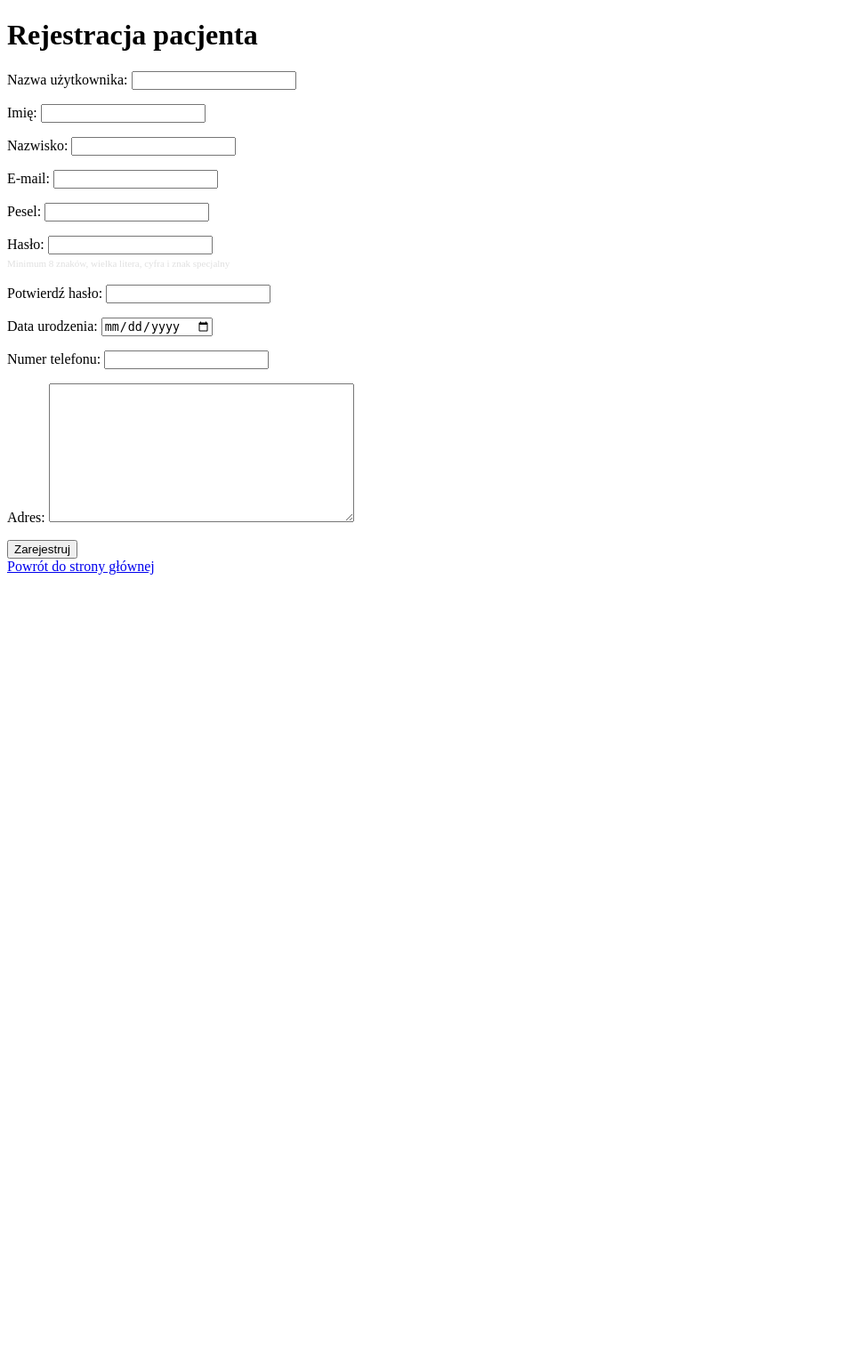
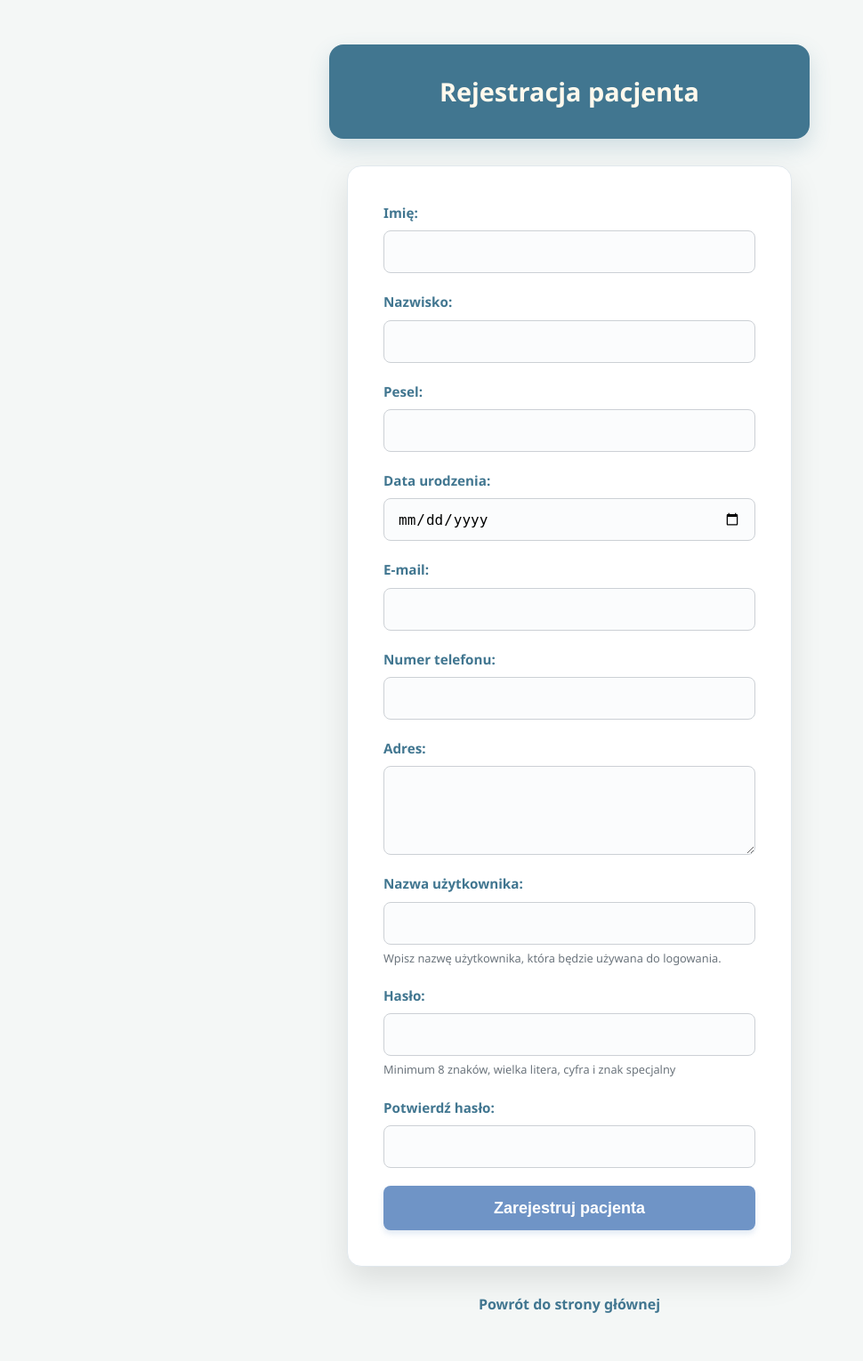
Before and after one commit to infoshareacademy/jpyzdr9-get_doctor_django, a Django app: page /patients_registration/register/ in a window 1280 px wide. Shown: the whole page at 89% size, without its empty margins (0-970 px from the left). Before the commit the page ends 646 px from the top, so only its background shows below. Run offline with Django 5.2, Linux system fonts and the light colour scheme.

Commit message:
template changes

```diff
--- a/patients_registration/forms.py
+++ b/patients_registration/forms.py
@@ -11,6 +11,14 @@ User = get_user_model()
 
 
 class PatientRegistrationForm(forms.ModelForm):
+    pesel = PLPESELField(label='PESEL')
+    first_name = forms.CharField(label='Imię', max_length=150)
+    last_name = forms.CharField(label='Nazwisko', max_length=150)
+    date_of_birth = forms.DateField(
+        label='Data urodzenia',
+        widget=forms.DateInput(attrs={'type': 'date'}),
+    )
+
     password1 = forms.CharField(
         label='Hasło',
         widget=forms.PasswordInput,
@@ -20,42 +28,35 @@ class PatientRegistrationForm(forms.ModelForm):
         label='Potwierdź hasło',
         widget=forms.PasswordInput
     )
-    pesel = PLPESELField(label='PESEL')
-    first_name = forms.CharField(label='Imię', max_length=150)
-    last_name = forms.CharField(label='Nazwisko', max_length=150)
-    date_of_birth = forms.DateField(
-        label='Data urodzenia',
-        widget=forms.DateInput(attrs={'type': 'date'}),
-    )
 
     class Meta:
         model = User
         fields = [
-            'username',
             'first_name',
             'last_name',
+            'pesel',
+            'date_of_birth',
             'email',
-            'pesel',
+            'phone_number',
+            'address',
+            'username',
             'password1',
             'password2',
-            'date_of_birth',
-            'phone_number',
-            'address',
         ]
 
         labels = {
-            'username': 'Nazwa użytkownika',
             'first_name': 'Imię',
             'last_name': 'Nazwisko',
             'pesel': 'PESEL',
             'date_of_birth': 'Data urodzenia',
+            'email': 'E-mail',
+            'phone_number': 'Numer telefonu',
             'address': 'Adres',
-            'phone_number': 'Numer telefonu',
-            'email': 'E-mail',
+            'username': 'Nazwa użytkownika',
         }
 
         help_texts = {
-            'username': None,
+            'username': 'Wpisz nazwę użytkownika, która będzie używana do logowania.',
         }
 
     def clean_email(self):
--- /dev/null
+++ b/patients_registration/static/css/register_patient.css
@@ -0,0 +1,161 @@
+body {
+    margin: 0;
+    padding: 0;
+    background-color: #f4f7f6;
+    font-family: 'Segoe UI', Roboto, Helvetica, Arial, sans-serif;
+    color: #333;
+    line-height: 1.6;
+}
+
+.registration-header {
+    width: 90%;
+    max-width: 500px;
+    margin: 50px auto 30px auto;
+    padding: 30px 20px;
+    background: #417690;
+    border-radius: 16px;
+    color: #fff9ed;
+    text-align: center;
+    box-shadow: 0 10px 25px rgba(65, 118, 144, 0.2);
+}
+
+.registration-header h1 {
+    margin: 0;
+    font-size: 1.8rem;
+    font-weight: 600;
+}
+
+.registration-form-block {
+    width: 90%;
+    max-width: 500px;
+    margin: 0 auto 30px auto;
+    padding: 40px;
+    background: #ffffff;
+    border-radius: 16px;
+    box-shadow: 0 15px 35px rgba(0, 0, 0, 0.1);
+    border: 1px solid #e1e8ed;
+    box-sizing: border-box;
+}
+
+.form-field-wrapper {
+    margin-bottom: 20px;
+}
+
+.registration-form-block label {
+    display: block;
+    margin-bottom: 8px;
+    font-weight: 600;
+    color: #417690;
+    font-size: 0.95rem;
+}
+
+.registration-form-block input,
+.registration-form-block select,
+.registration-form-block textarea {
+    display: block;
+    width: 100%;
+    box-sizing: border-box;
+    height: 48px;
+    padding: 10px 15px;
+    border-radius: 8px;
+    border: 1px solid #ccd0d5;
+    font-size: 16px;
+    background-color: #fbfcfd;
+    transition: all 0.2s ease;
+}
+
+.registration-form-block textarea {
+    height: 100px;
+    resize: vertical;
+}
+
+.registration-form-block input:focus,
+.registration-form-block select:focus,
+.registration-form-block textarea:focus {
+    outline: none;
+    border-color: #417690;
+    box-shadow: 0 0 0 3px rgba(65, 118, 144, 0.15);
+    background-color: #ffffff;
+}
+
+.registration-form-block input[type="checkbox"],
+.registration-form-block input[type="radio"] {
+    width: auto !important;
+    height: auto;
+    margin-right: 10px;
+    display: inline-block;
+}
+
+.registration-form-block button {
+    display: block;
+    width: 100%;
+    height: 50px;
+    margin-top: 20px;
+    background: #6f94c6;
+    color: white;
+    border: none;
+    border-radius: 8px;
+    font-size: 18px;
+    font-weight: bold;
+    cursor: pointer;
+    transition: background 0.3s ease, transform 0.1s ease;
+    box-shadow: 0 4px 6px rgba(111, 148, 198, 0.2);
+}
+
+.registration-form-block button:hover {
+    background: #5a7ca2;
+}
+
+.registration-form-block button:active {
+    transform: translateY(1px);
+}
+
+.error-msg-field {
+    color: #d9534f;
+    font-size: 0.85rem;
+    display: block;
+    margin-top: 5px;
+}
+
+.help-text {
+    color: #6c757d;
+    font-size: 0.8rem;
+    display: block;
+    margin-top: 5px;
+}
+
+.alert {
+    padding: 15px;
+    margin-bottom: 20px;
+    border-radius: 8px;
+    border: 1px solid transparent;
+}
+
+.alert-success {
+    background-color: #d4edda;
+    color: #155724;
+    border-color: #c3e6cb;
+}
+
+.alert-error, .alert-danger {
+    background-color: #f8d7da;
+    color: #721c24;
+    border-color: #f5c6cb;
+}
+
+.back-link {
+    width: 90%;
+    max-width: 500px;
+    margin: 0 auto 50px auto;
+    text-align: center;
+}
+
+.back-link a {
+    text-decoration: none;
+    color: #417690;
+    font-weight: 600;
+}
+
+.back-link a:hover {
+    text-decoration: underline;
+}
--- a/patients_registration/static/css/registr_patient.css
+++ /dev/null
@@ -1,33 +0,0 @@
-.error-msg-field {
-    color: #ffb3b3;
-    font-size: 13px;
-    display: block;
-    margin-top: 5px;
-}
-
-.error-msg-general {
-    background: #ba2121;
-    color: white;
-    padding: 10px;
-    border-radius: 8px;
-    margin-bottom: 15px;
-}
-
-.alert {
-    padding: 15px;
-    margin-bottom: 20px;
-    border-radius: 8px;
-    text-align: center;
-    background: #d4edda;
-    color: #155724;
-    border: 1px solid #c3e6cb;
-}
-
-.help-text {
-    color: #e0e0e0;
-    font-size: 11px;
-}
-
-.registration-form-block form p span {
-    width: 100%;
-}
--- a/patients_registration/templates/patients_registration/register_patient.html
+++ b/patients_registration/templates/patients_registration/register_patient.html
@@ -2,11 +2,13 @@
 <html lang="pl">
 <head>
     <meta charset="UTF-8">
+    <meta name="viewport" content="width=device-width, initial-scale=1.0">
     <title>Rejestracja pacjenta</title>
     {% load static %}
-    <link rel="stylesheet" href="{% static 'css/registr_patient.css' %}">
+    <link rel="stylesheet" href="{% static 'css/register_patient.css' %}">
 </head>
 <body>
+
 <div class="registration-header">
     <h1>Rejestracja pacjenta</h1>
 </div>
@@ -20,17 +22,17 @@
         {% endfor %}
     {% endif %}
 
-    <form method="post">
+    <form method="post" novalidate>
         {% csrf_token %}
 
         {% if form.non_field_errors %}
-            <div class="error-msg-general">
+            <div class="alert alert-error">
                 {{ form.non_field_errors }}
             </div>
         {% endif %}
 
         {% for field in form %}
-            <p>
+            <div class="form-field-wrapper">
                 {{ field.label_tag }}
                 {{ field }}
 
@@ -39,17 +41,18 @@
                 {% endif %}
 
                 {% if field.help_text %}
-                    <br><small class="help-text">{{ field.help_text }}</small>
+                    <small class="help-text">{{ field.help_text|safe }}</small>
                 {% endif %}
-            </p>
+            </div>
         {% endfor %}
 
-        <button type="submit">Zarejestruj</button>
+        <button type="submit">Zarejestruj pacjenta</button>
     </form>
 </div>
 
 <div class="back-link">
     <a href="{% url 'visit:home_page' %}">Powrót do strony głównej</a>
 </div>
+
 </body>
 </html>
```
